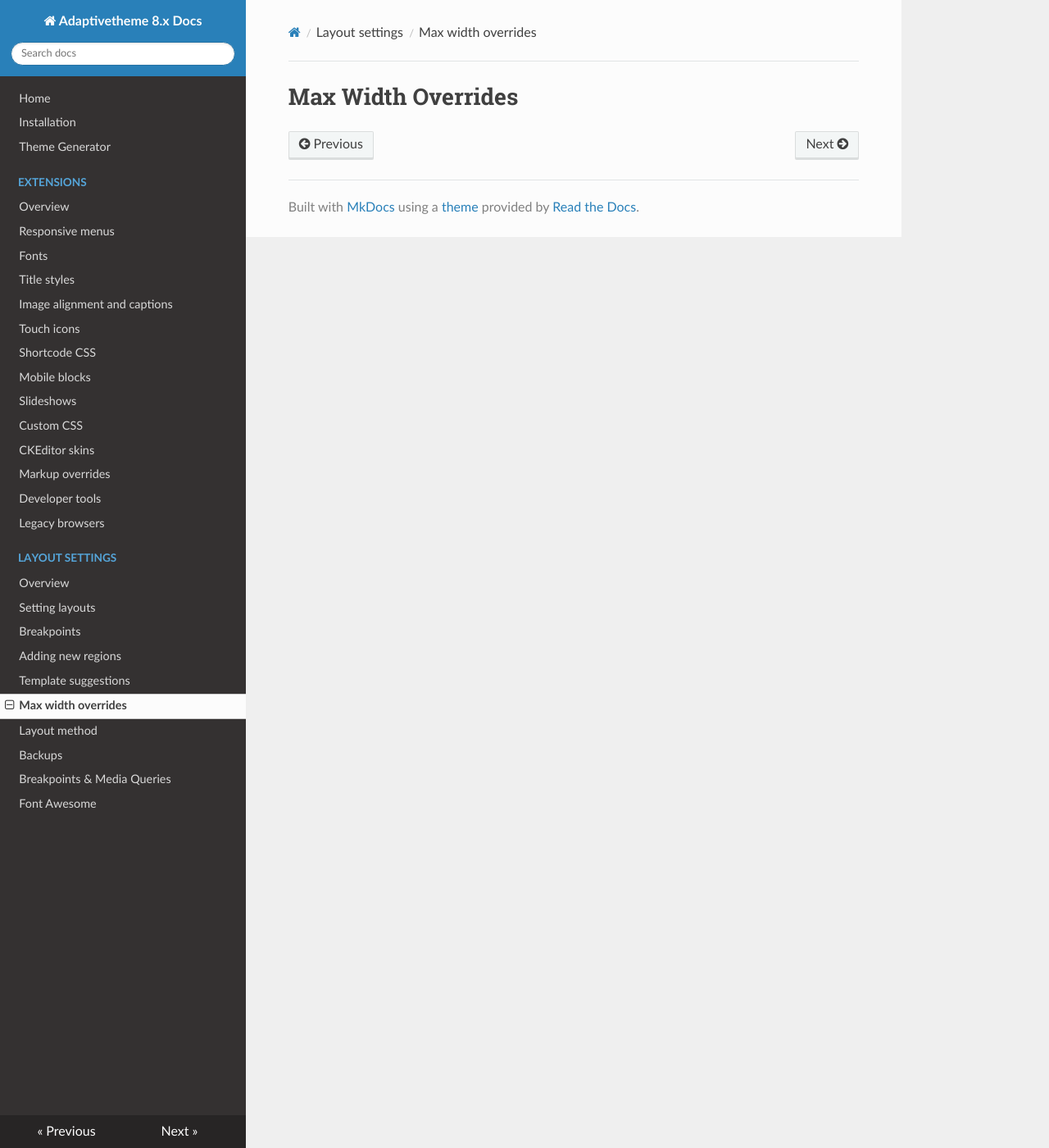
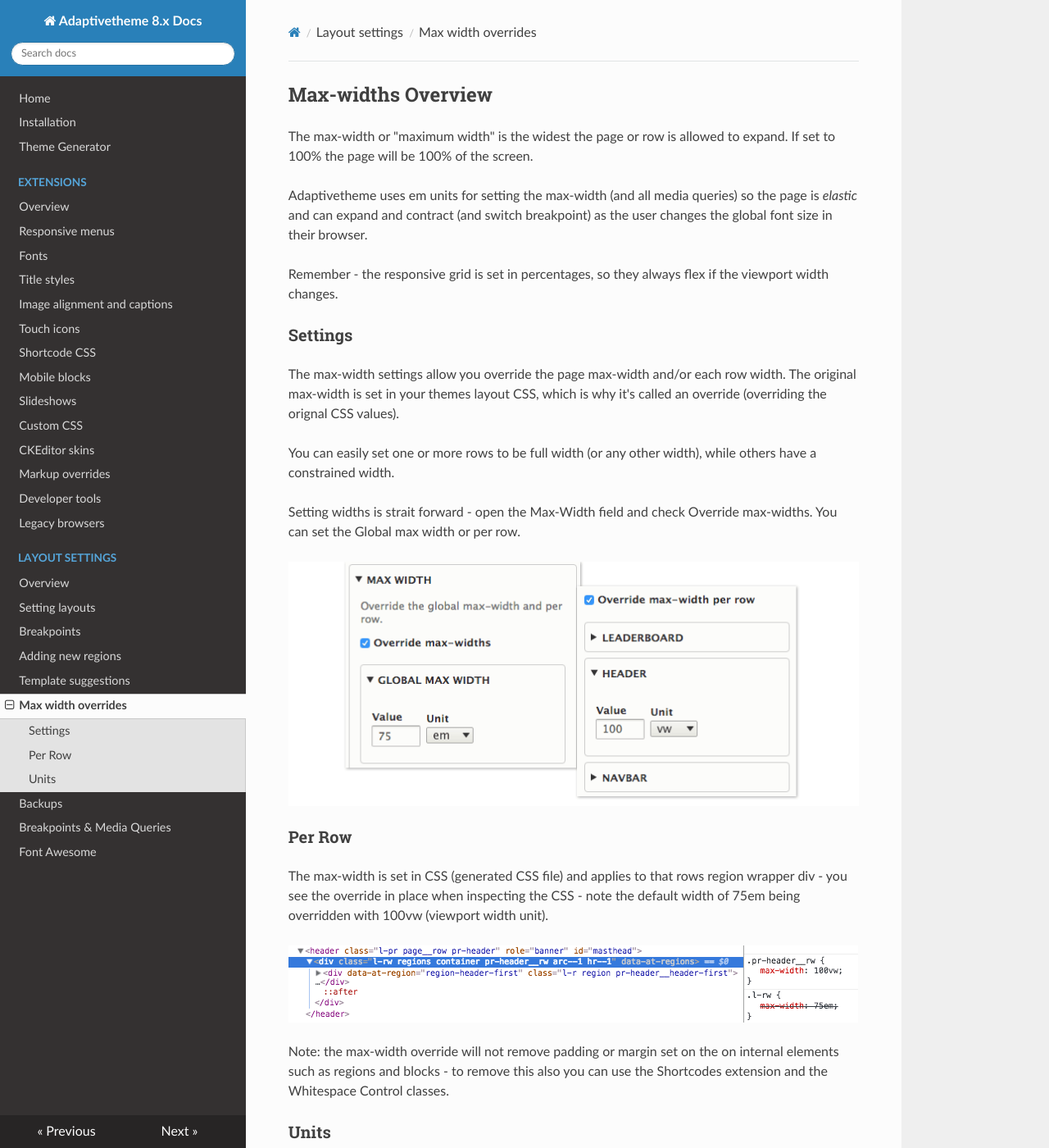
Before and after one commit to jmburnz/atdocs, an MkDocs documentation site: the page built from docs/layout/max-width.md, in a window 1280 px wide and 1400 px high. Shown: the whole window at 82% size. Built offline with MkDocs 1.6.1, drawn with Linux system fonts in a browser that asks for light colours; nearby versions of some CDN libraries; old or Windows-style settings are respelled for this version of MkDocs; some of the changed text lies outside the part shown.

Commit message:
Updates for layout

```diff
--- a/docs/layout/max-width.md
+++ b/docs/layout/max-width.md
@@ -1 +1,40 @@
-# Max Width Overrides
+## Max-widths Overview
+
+The max-width or "maximum width" is the widest the page or row is allowed to expand. If set to 100% the page will be 100% of the screen.
+
+Adaptivetheme uses em units for setting the max-width (and all media queries) so the page is _elastic_ and can expand and contract (and switch breakpoint) as the user changes the global font size in their browser.
+
+Remember - the responsive grid is set in percentages, so they always flex if the viewport width changes.
+
+### Settings
+
+The max-width settings allow you override the page max-width and/or each row width. The original max-width is set in your themes layout CSS, which is why it's called an override (overriding the orignal CSS values).
+
+You can easily set one or more rows to be full width (or any other width), while others have a constrained width.
+
+Setting widths is strait forward - open the Max-Width field and check Override max-widths. You can set the Global max width or per row.
+
+![Max width example](img/Max-Width-Ex.png)
+
+
+### Per Row
+
+The max-width is set in CSS (generated CSS file) and applies to that rows region wrapper div - you see the override in place when inspecting the CSS - note the default width of 75em being overridden with 100vw (viewport width unit).
+
+![Max width CSS example](img/Max-Width-Override-Row-Code.png)
+
+
+Note: the max-width override will not remove padding or margin set on the on internal elements such as regions and blocks - to remove this also you can use the Shortcodes extension and the Whitespace Control classes.
+
+
+### Units
+
+There are five different units to choose from:
+
+- em
+- rem
+- %
+- vw
+- px
+
+The recommendation is to use a flexible unit such as % (percentage) or vw (viewport width). Setting the max-width in a fixed unit such as px, em or rem may not work for small screens and responsive design.
--- a/mkdocs.yml
+++ b/mkdocs.yml
@@ -25,7 +25,7 @@
     - 'Adding new regions': 'layout/new-regions.md'
     - 'Template suggestions': 'layout/template-suggestions.md'
     - 'Max width overrides': 'layout/max-width.md'
-    - 'Layout method': 'layout/layout-method.md'
+#    - 'Layout method': 'layout/layout-method.md'
     - 'Backups': 'layout/backups.md'
 - Breakpoints & Media Queries: 'breakpoints.md'
 - Font Awesome: 'font-awesome.md'
```
Also changed, not shown: docs/layout/backups.md (+8 -1 lines), docs/layout/new-regions.md (+73 -0 lines), docs/layout/template-suggestions.md (+28 -0 lines), docs/layout/img/Devel-tools-suggestions.png (added), docs/layout/img/Max-Width-Override-Row-Code.png (added), docs/layout/img/New-Regions__header-top-no-layout.png (added), docs/layout/img/New-Regions__header-top-with-layout.png (added).
